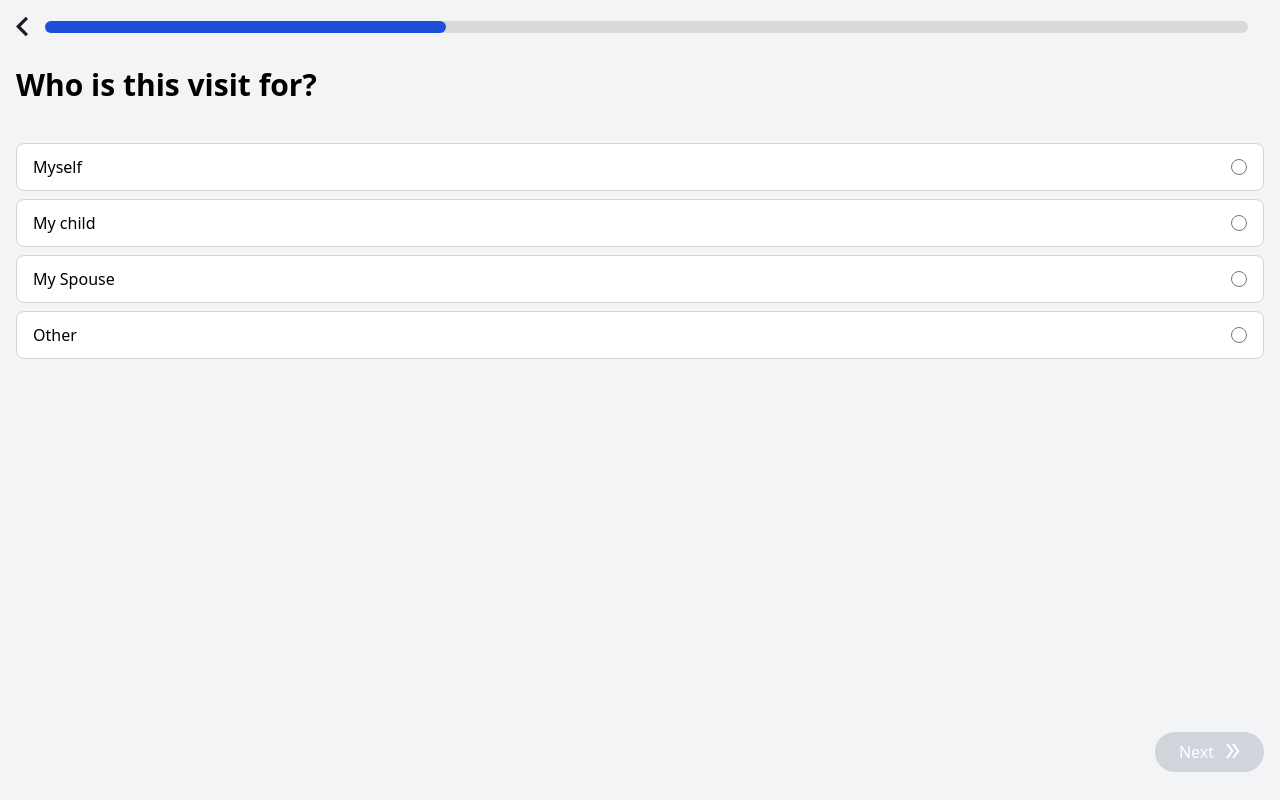
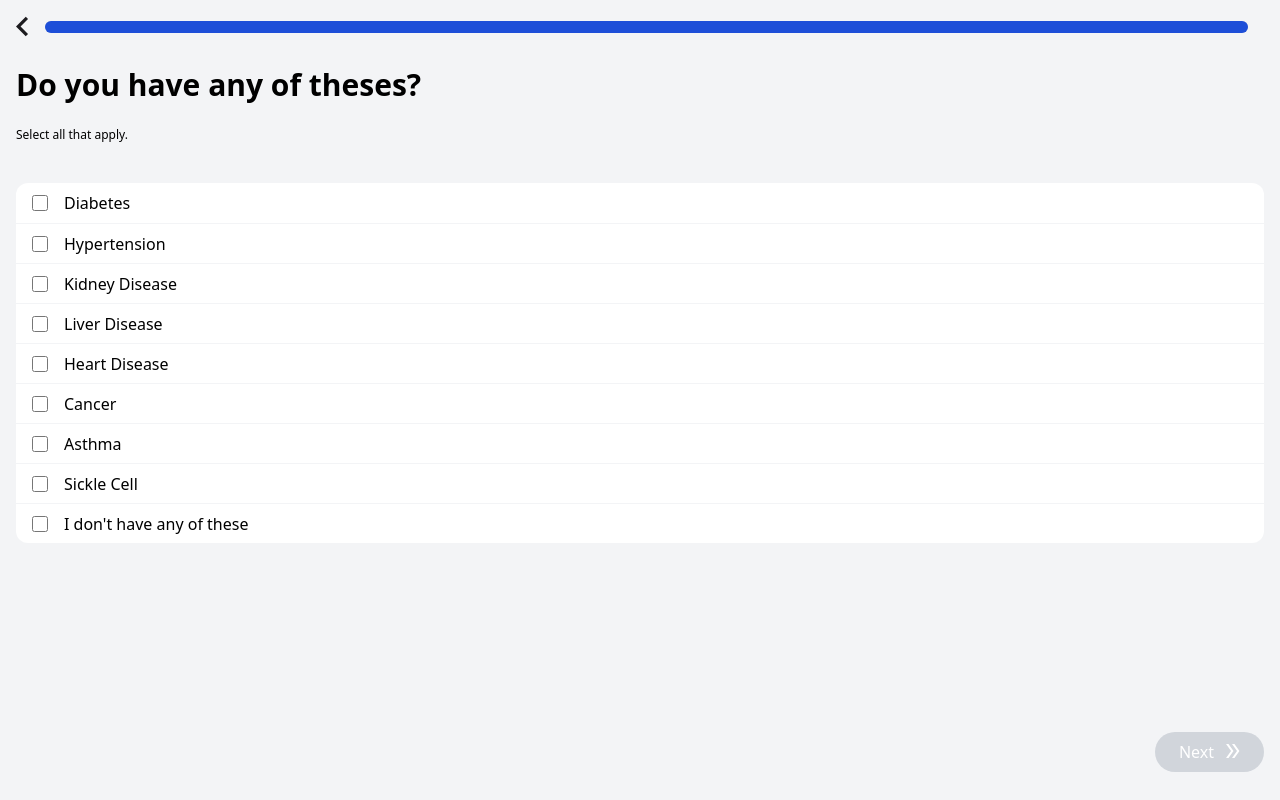
Before and after one commit to nowarrenty/patient-check-in, a Next.js app: page /form in a window 1280 px wide. Built offline with nearby package versions, Linux system fonts and the light colour scheme.

Commit message:
feat: add illness form

```diff
--- /dev/null
+++ b/components/forms/illness-form.tsx
@@ -0,0 +1,52 @@
+import { FormProps } from "../../types";
+
+export function IllnessForm({
+  handleSubmit,
+  register,
+  setFormStep,
+  tailwind,
+  numForms,
+}: FormProps) {
+  return (
+    <form
+      className="flex flex-col"
+      onSubmit={handleSubmit((e) => {
+        setFormStep((step) => (step + 1 >= numForms ? step : step + 1));
+      })}
+    >
+      <h1 className="text-3xl mt-6 font-semibold">
+        {`Do you have any of theses?`}
+      </h1>
+      <p className="mt-6 text-xs ">Select all that apply.</p>
+      <div className={`divide-y mt-10 ${tailwind}`}>
+        {[
+          "Diabetes",
+          "Hypertension",
+          "Kidney Disease",
+          "Liver Disease",
+          "Heart Disease",
+          "Cancer",
+          "Asthma",
+          "Sickle Cell",
+          `I don't have any of these`,
+        ].map((illness) => {
+          return (
+            <label
+              className={`flex items-center bg-white h-10 indent-2 first:rounded-t-xl last:rounded-b-xl border-gray-100`}
+              key={illness}
+            >
+              <input
+                {...register("Illnesses", { required: true })}
+                name={"Illnesses"}
+                value={illness}
+                type={"checkbox"}
+                className="w-4 h-4 ml-4 mr-2"
+              />
+              {illness}
+            </label>
+          );
+        })}
+      </div>
+    </form>
+  );
+}
--- a/pages/form.tsx
+++ b/pages/form.tsx
@@ -6,9 +6,10 @@ import { VisitForForm } from "../components/forms/visit-for-form";
 import { NextButton } from "../components/next-button";
 import { useForm } from "react-hook-form";
 import { ComplaintForm } from "../components/forms/complaint-form";
+import { IllnessForm } from "../components/forms/illness-form";
 
 const Form: NextPage = () => {
-  const [formStep, setFormStep] = useState(0);
+  const [formStep, setFormStep] = useState(3);
 
   const {
     register: registerVisitForForm,
@@ -23,11 +24,11 @@ const Form: NextPage = () => {
   });
 
   const {
-    register: registerPersonalDetailsForm,
-    handleSubmit: handleSubmitPersonalDetailsForm,
-    formState: formStatePersonalDetailsForm,
+    register: registerPersonalDetails,
+    handleSubmit: handleSubmitPersonalDetails,
+    formState: formStatePersonalDetails,
     watch: watchPersonalDetailsForm,
-    getValues: getValuesPersonalDetailsForm,
+    getValues: getValuesPersonalDetails,
   } = useForm({
     defaultValues: {
       "First Name": "",
@@ -51,7 +52,15 @@ const Form: NextPage = () => {
     mode: "onChange",
   });
 
-  const numForms = 3;
+  const {
+    register: registerIllness,
+    handleSubmit: handleSubmitIllness,
+    formState: formStateIllness,
+    watch: watchIllness,
+    getValues: getValuesIllness,
+  } = useForm({ defaultValues: { Illnesses: [] }, mode: "onChange" });
+
+  const numForms = 4;
 
   const forms = [
     {
@@ -90,19 +99,36 @@ const Form: NextPage = () => {
     {
       form: (
         <PersonalDetailsForm
-          register={registerPersonalDetailsForm}
-          handleSubmit={handleSubmitPersonalDetailsForm}
+          register={registerPersonalDetails}
+          handleSubmit={handleSubmitPersonalDetails}
           setFormStep={setFormStep}
           formStep={formStep}
           numForms={numForms}
-          formState={formStatePersonalDetailsForm}
+          formState={formStatePersonalDetails}
           watch={watchPersonalDetailsForm}
-          getValues={getValuesPersonalDetailsForm}
+          getValues={getValuesPersonalDetails}
           id={"2"}
           key={2}
         />
       ),
-      isValid: formStatePersonalDetailsForm.isValid,
+      isValid: formStatePersonalDetails.isValid,
+    },
+    {
+      form: (
+        <IllnessForm
+          register={registerIllness}
+          handleSubmit={handleSubmitIllness}
+          setFormStep={setFormStep}
+          formStep={formStep}
+          numForms={numForms}
+          formState={formStateIllness}
+          watch={watchIllness}
+          getValues={getValuesIllness}
+          id={"3"}
+          key={3}
+        />
+      ),
+      isValid: formStateIllness.isValid,
     },
   ];
   console.log(formStateComplaint.isValid);
```
